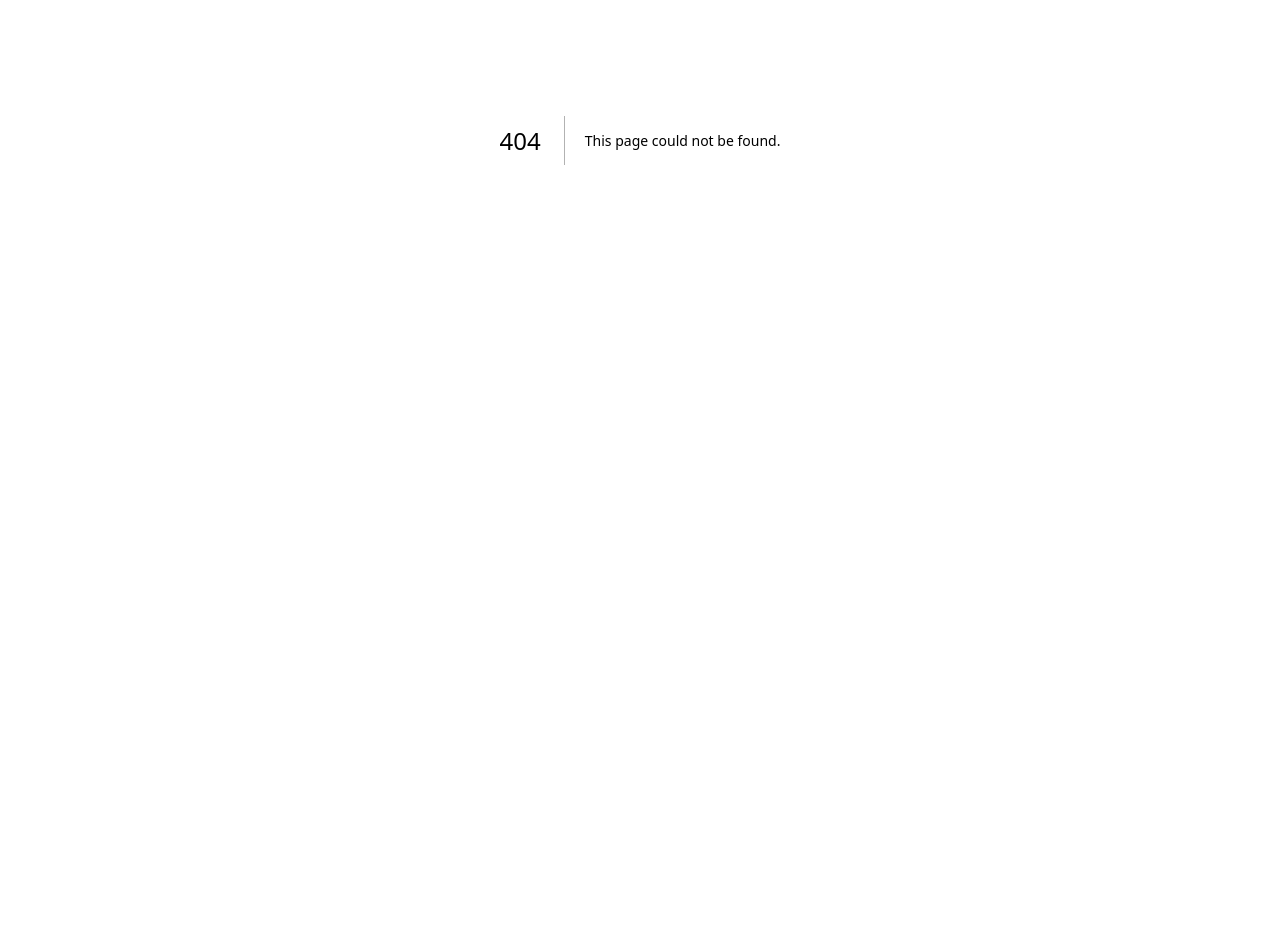
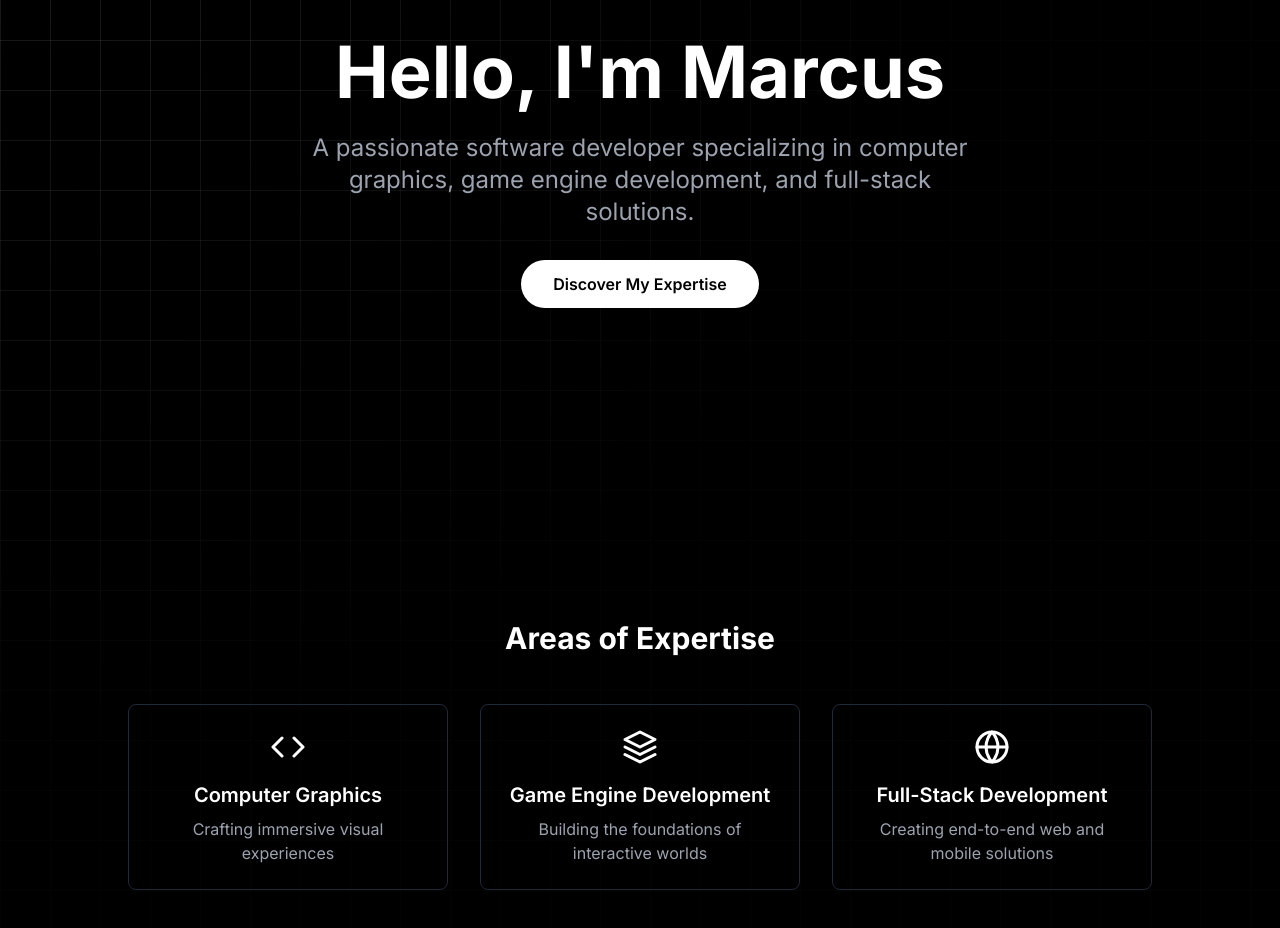
Before and after one commit to IImpaq/portfolio, a Next.js app: page /about in a window 1280 px wide. Before the commit this address had no page. Shown: the part 260-1188 px from the top of the page. Before the commit the page ends 800 px from the top, so only its background shows below. Built offline with nearby package versions, Linux system fonts and the light colour scheme.

Commit message:
Added about page and required components

```diff
--- /dev/null
+++ b/app/about/page.tsx
@@ -0,0 +1,37 @@
+import Head from "next/head";
+import Navbar from "@/app/ui/navbar";
+import AboutHeroSection from "@/app/ui/about-hero-section";
+import SkillsSection from "@/app/ui/skill-section";
+import TimelineSection from "@/app/ui/timeline-section";
+import AboutExpertiseSection from "@/app/ui/about-expertise";
+import Footer from "@/app/ui/footer";
+import DynamicGrid from "@/app/ui/dynamic-grid";
+
+const About = () => {
+  return (
+    <div className="bg-black text-white min-h-screen">
+      <Head>
+        <title>About - Your Name</title>
+        <meta name="description"
+              content="Learn more about [Your Name], a software developer specializing in computer graphics and full-stack development."/>
+      </Head>
+
+      <Navbar/>
+
+      <main className="relative pt-16">
+        <DynamicGrid cellSize={50} lineColor="rgba(255,255,255,0.1)" />
+
+        <div className="relative z-10">
+          <AboutHeroSection/>
+          <AboutExpertiseSection/>
+          <SkillsSection/>
+          <TimelineSection/>
+        </div>
+      </main>
+
+      <Footer />
+    </div>
+  );
+};
+
+export default About;
--- /dev/null
+++ b/app/ui/about-expertise.tsx
@@ -0,0 +1,34 @@
+"use client";
+
+import {FiCode, FiGlobe, FiLayers} from "react-icons/fi";
+import {motion} from "framer-motion";
+
+const AboutExpertiseSection = () => {
+  const expertiseAreas = [
+    {icon: FiCode, title: "Computer Graphics", description: "Crafting immersive visual experiences"},
+    {icon: FiLayers, title: "Game Engine Development", description: "Building the foundations of interactive worlds"},
+    {icon: FiGlobe, title: "Full-Stack Development", description: "Creating end-to-end web and mobile solutions"},
+  ];
+
+  return (
+    <section id="expertise" className="py-20 px-4">
+      <h2 className="text-3xl font-bold mb-12 text-center">Areas of Expertise</h2>
+      <div className="max-w-5xl mx-auto grid grid-cols-1 md:grid-cols-3 gap-8">
+        {expertiseAreas.map((area, index) => (
+            <motion.div key={area.title}
+                        className="border border-gray-800 p-6 rounded-lg text-center"
+                        initial={{opacity: 0, y: 20}}
+                        animate={{opacity: 1, y: 0}}
+                        transition={{duration: 0.5, delay: index * 0.1}}
+                        whileHover={{borderColor: 'white', scale: 1.03}}>
+              <area.icon className="text-4xl mb-4 mx-auto"/>
+              <h3 className="text-xl font-semibold mb-2">{area.title}</h3>
+              <p className="text-gray-400">{area.description}</p>
+            </motion.div>
+        ))}
+      </div>
+    </section>
+  );
+};
+
+export default AboutExpertiseSection;
--- /dev/null
+++ b/app/ui/about-hero-section.tsx
@@ -0,0 +1,31 @@
+"use client";
+
+import useSmoothScroll from "@/app/lib/hooks/smooth-scroll";
+import {motion} from "framer-motion";
+
+const AboutHeroSection = () => {
+  const scrollTo = useSmoothScroll();
+
+  return (
+    <section className="min-h-[calc(100vh-4rem)] flex items-center justify-center text-center px-4">
+      <motion.div initial={{opacity: 0, y: 20}} animate={{opacity: 1, y: 0}} transition={{duration: 0.8}}
+      >
+        <h1 className="text-5xl md:text-7xl font-bold mb-6">Hello, I'm Marcus</h1>
+
+        <p className="text-xl md:text-2xl text-gray-400 mb-8 max-w-2xl mx-auto">
+          A passionate software developer specializing in computer graphics, game engine development, and full-stack
+          solutions.
+        </p>
+
+        <motion.div className="inline-block">
+          <button onClick={() => scrollTo('expertise')}
+                  className="bg-white text-black px-8 py-3 rounded-full font-semibold hover:bg-gray-200 transition duration-300">
+            Discover My Expertise
+          </button>
+        </motion.div>
+      </motion.div>
+    </section>
+  );
+};
+
+export default AboutHeroSection;
--- /dev/null
+++ b/app/ui/skill-section.tsx
@@ -0,0 +1,30 @@
+"use client";
+
+import {motion} from "framer-motion";
+
+const SkillsSection = () => {
+  const skills = [
+    "C++", "OpenGL", "JavaScript", "TypeScript", "React", "Node.js",
+    "Python", "Swift", "GraphQL", "Three.js", "WebGL", "Unity"
+  ];
+
+  return (
+    <section className="py-20 px-4">
+      <h2 className="text-3xl font-bold mb-12 text-center">Skills & Technologies</h2>
+      <div className="max-w-4xl mx-auto flex flex-wrap justify-center gap-4">
+        {skills.map((skill, index) => (
+          <motion.div key={skill}
+                      className="border border-gray-800 px-4 py-2 rounded-full"
+                      initial={{opacity: 0, scale: 0.5}}
+                      animate={{opacity: 1, scale: 1}}
+                      transition={{duration: 0.5, delay: index * 0.05}}
+                      whileHover={{scale: 1.1, borderColor: 'white'}}>
+            {skill}
+          </motion.div>
+        ))}
+      </div>
+    </section>
+  );
+};
+
+export default SkillsSection;
--- /dev/null
+++ b/app/ui/timeline-item.tsx
@@ -0,0 +1,30 @@
+import {useEffect, useState} from "react";
+import {motion} from "framer-motion";
+
+const TimelineItem = ({item, index}) => {
+  const [isVisible, setIsVisible] = useState(false);
+
+  useEffect(() => {
+    const timer = setTimeout(() => setIsVisible(true), index * 200);
+    return () => clearTimeout(timer);
+  }, [index]);
+
+  return (
+    <motion.div className="flex items-start mb-8"
+                initial={{opacity: 0, x: -20}}
+                animate={{opacity: isVisible ? 1 : 0, x: isVisible ? 0 : -20}}
+                transition={{duration: 0.5}}>
+      <div className="border border-gray-800 p-3 rounded-full mr-4">
+        <item.icon className="text-2xl"/>
+      </div>
+
+      <div>
+        <h3 className="text-xl font-semibold">{item.title}</h3>
+        <p className="text-gray-400">{item.organization}</p>
+        <p className="text-gray-500">{item.period}</p>
+      </div>
+    </motion.div>
+  );
+};
+
+export default TimelineItem;
--- /dev/null
+++ b/app/ui/timeline-section.tsx
@@ -0,0 +1,41 @@
+"use client";
+
+import {FiAward, FiBook, FiBriefcase} from "react-icons/fi";
+import TimelineItem from "@/app/ui/timeline-item";
+
+const TimelineSection = () => {
+  const timelineItems = [
+    {
+      icon: FiBriefcase,
+      title: "Senior Software Engineer",
+      organization: "Tech Innovators Inc.",
+      period: "2020 - Present"
+    },
+    {icon: FiBriefcase, title: "Graphics Engineer", organization: "GameCraft Studios", period: "2017 - 2020"},
+    {
+      icon: FiAward,
+      title: "Master's in Computer Science",
+      organization: "University of Technology",
+      period: "2015 - 2017"
+    },
+    {
+      icon: FiBook,
+      title: "Bachelor's in Software Engineering",
+      organization: "State University",
+      period: "2011 - 2015"
+    },
+  ];
+
+  return (
+    <section className="py-20 px-4">
+      <h2 className="text-3xl font-bold mb-12 text-center">Experience & Education</h2>
+      <div className="max-w-3xl mx-auto">
+        {timelineItems.map((item, index) => (
+          <TimelineItem key={item.title} item={item} index={index}/>
+        ))}
+      </div>
+    </section>
+  );
+};
+
+export default TimelineSection;
```
